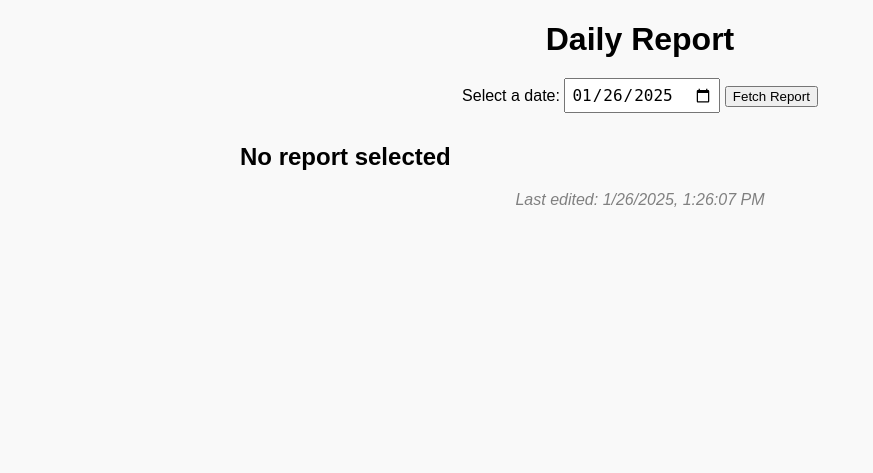
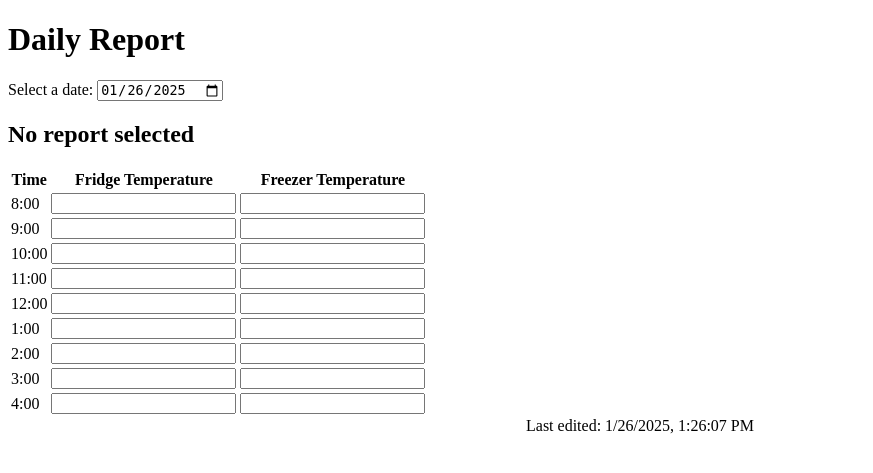
Before and after one commit to fauly/dbtrack, a Flask app: page / in a window 1280 px wide. Shown: the top 473 px of the page, without its empty margins (0-873 px from the left). Run offline with Flask 3, Linux system fonts and the light colour scheme; data comes from the database, SQL or seed files in the repository.

Commit message:
just a redo, it was getting a mess

```diff
--- a/main.py
+++ b/main.py
@@ -18,7 +18,7 @@ class DailyLog(db.Model):
     id = db.Column(db.Integer, primary_key=True)
     date = db.Column(db.Date, default=date.today, nullable=False)
     last_edited = db.Column(db.DateTime, default=datetime.utcnow, onupdate=datetime.utcnow, nullable=False)
-    temperatures = db.Column(db.JSON, default={})  # JSON column for temperatures
+    temperatures = db.Column(db.JSON, default={})  # Store fridge/freezer data
     opening_clean = db.Column(db.Boolean, default=False)
     midday_clean = db.Column(db.Boolean, default=False)
     end_of_day_clean = db.Column(db.Boolean, default=False)
@@ -33,22 +33,19 @@ def index():
 @app.route("/api/daily-report", methods=["GET"])
 def get_daily_report():
     report_date_str = request.args.get("date", date.today().isoformat())
-
     try:
         report_date = datetime.strptime(report_date_str, "%Y-%m-%d").date()
     except ValueError:
         return jsonify({"error": "Invalid date format. Please use YYYY-MM-DD."}), 400
 
     log = DailyLog.query.filter_by(date=report_date).first()
-
     if not log:
         log = DailyLog(date=report_date, temperatures={})
         db.session.add(log)
         db.session.commit()
 
     data = {col.name: getattr(log, col.name) for col in log.__table__.columns}
-    # Ensure temperatures is always a dictionary
-    data["temperatures"] = data["temperatures"] or {}
+    data["temperatures"] = data["temperatures"] or {}  # Ensure temperatures are always a dictionary
     return jsonify(data)
 
 @app.route("/api/update", methods=["POST"])
@@ -63,14 +60,11 @@ def update_field():
     except ValueError:
         return jsonify({"success": False, "error": "Invalid date format. Please use YYYY-MM-DD."}), 400
 
-    field, value = data["field"], data["value"]
-
-    if field == "date":
-        return jsonify({"success": False, "error": "Date cannot be updated dynamically."}), 400
-
     log = DailyLog.query.filter_by(date=report_date).first()
     if not log:
         return jsonify({"success": False, "error": f"No log found for {report_date}."}), 404
+
+    field, value = data["field"], data["value"]
 
     if field == "temperatures" and isinstance(value, dict):
         existing_temperatures = log.temperatures or {}
--- a/static/js/daily.js
+++ b/static/js/daily.js
@@ -1,8 +1,8 @@
 document.addEventListener("DOMContentLoaded", () => {
     const dateInput = document.getElementById("date-input");
-    const reportContainer = document.getElementById("report-container");
+    const reportContainer = document.getElementById("report-form");
     const lastEditedElement = document.getElementById("last-edited");
-    const today = new Date().toISOString().split("T")[0];
+    const today = formatDate(new Date());
     dateInput.value = today;
 
     async function fetchReport(date) {
@@ -12,7 +12,6 @@ document.addEventListener("DOMContentLoaded", () => {
 
             if (data.error) {
                 reportContainer.innerHTML = `<p>${data.error}</p>`;
-                lastEditedElement.textContent = "Last edited: Not yet edited";
                 return;
             }
 
@@ -20,40 +19,44 @@ document.addEventListener("DOMContentLoaded", () => {
                 data.last_edited ? new Date(data.last_edited).toLocaleString() : "Not yet edited"
             }`;
 
-            populateForm(data); // Dynamically populate fields based on data
+            populateForm(data);
         } catch (error) {
             console.error("Error fetching report:", error);
         }
     }
 
-    dateInput.addEventListener("change", () => {
-        const selectedDate = dateInput.value;
-        if (!selectedDate) {
-            alert("Please select a date.");
-            return;
-        }
-        fetchReport(selectedDate);
+    function populateForm(data) {
+        reportContainer.innerHTML = "";
+
+        const tempTable = document.createElement("table");
+        tempTable.innerHTML = `<tr><th>Time</th><th>Fridge Temperature</th><th>Freezer Temperature</th></tr>`;
+
+        ["8", "9", "10", "11", "12", "1", "2", "3", "4"].forEach((hour) => {
+            const row = document.createElement("tr");
+            const fridgeTemp = data.temperatures[`fridge_${hour}`] || "";
+            const freezerTemp = data.temperatures[`freezer_${hour}`] || "";
+
+            row.innerHTML = `
+                <td>${hour}:00</td>
+                <td><input type="text" data-field="temperatures" data-key="fridge_${hour}" value="${fridgeTemp}"></td>
+                <td><input type="text" data-field="temperatures" data-key="freezer_${hour}" value="${freezerTemp}"></td>
+            `;
+            tempTable.appendChild(row);
         });
 
-    fetchReport(today);
-});
-
-async function updateField(field, value, date = new Date().toISOString().split("T")[0]) {
-    if (field === "date") {
-        console.error("Date field should not be updated dynamically.");
-        return;
+        reportContainer.appendChild(tempTable);
     }
 
-    const normalizedDate = formatDate(date);
+    async function updateField(field, value, date = today) {
         try {
             const response = await fetch("/api/update", {
                 method: "POST",
                 headers: { "Content-Type": "application/json" },
-            body: JSON.stringify({ field, value, date: normalizedDate }),
+                body: JSON.stringify({ field, value, date }),
             });
             const result = await response.json();
             if (result.success) {
-            console.log(`Successfully updated ${field}`);
+                showNotification("Data saved successfully!");
             } else {
                 console.error("Failed to update:", result.error);
             }
@@ -62,30 +65,18 @@ async function updateField(field, value, date = new Date().toISOString().split("
         }
     }
 
-function populateForm(data) {
-    // Populate temperature fields
-    if (data.temperatures) {
-        Object.entries(data.temperatures).forEach(([key, value]) => {
-            const input = document.querySelector(`[data-field="${key}"]`);
-            if (input) {
-                input.value = value || "";
+    dateInput.addEventListener("change", () => {
+        fetchReport(dateInput.value);
+    });
+
+    fetchReport(today);
+
+    reportContainer.addEventListener("change", (e) => {
+        if (e.target.tagName === "INPUT") {
+            const field = e.target.dataset.field;
+            const key = e.target.dataset.key;
+            const value = e.target.value;
+            updateField(field, { [key]: value });
         }
     });
-    }
-
-    // Populate checkbox fields
-    document.querySelectorAll("input[type='checkbox']").forEach((checkbox) => {
-        const key = checkbox.dataset.field;
-        if (data[key] !== undefined) {
-            checkbox.checked = data[key] === true || data[key] === "true";
-        }
 });
-}
-
-function formatDate(dateString) {
-    const date = new Date(dateString);
-    const year = date.getFullYear();
-    const month = String(date.getMonth() + 1).padStart(2, "0"); // Months are 0-indexed
-    const day = String(date.getDate()).padStart(2, "0");
-    return `${year}-${month}-${day}`;
-}
--- a/static/js/functions.js
+++ b/static/js/functions.js
@@ -1,107 +1,25 @@
 function formatDate(dateString) {
     const date = new Date(dateString);
     const year = date.getFullYear();
-    const month = String(date.getMonth() + 1).padStart(2, '0'); // Months are 0-indexed
+    const month = String(date.getMonth() + 1).padStart(2, '0');
     const day = String(date.getDate()).padStart(2, '0');
     return `${year}-${month}-${day}`;
 }
 
-async function updateField(field, value, date = new Date().toISOString().split("T")[0]) {
-    const normalizedDate = formatDate(date); // Normalize the date
-    if (field === "date") {
-        console.error("Date should not be updated dynamically.");
-        return;
-    }
+function showNotification(message) {
+    const notification = document.createElement("div");
+    notification.textContent = message;
+    notification.style.position = "fixed";
+    notification.style.bottom = "20px";
+    notification.style.right = "20px";
+    notification.style.backgroundColor = "green";
+    notification.style.color = "white";
+    notification.style.padding = "10px";
+    notification.style.borderRadius = "5px";
+    notification.style.boxShadow = "0 4px 6px rgba(0, 0, 0, 0.2)";
+    document.body.appendChild(notification);
 
-    try {
-        const response = await fetch("/api/update", {
-            method: "POST",
-            headers: { "Content-Type": "application/json" },
-            body: JSON.stringify({ field, value, date: normalizedDate }),
-        });
-        const result = await response.json();
-        if (result.success) {
-            console.log(`Successfully updated ${field}`);
-        } else {
-            console.error("Failed to update:", result.error);
-        }
-    } catch (error) {
-        console.error("Error updating field:", error);
-    }
+    setTimeout(() => {
+        notification.remove();
+    }, 3000);
 }
-
-
-function loadFormData(data) {
-    if (!data) return;
-
-    // Load text inputs
-    document.querySelectorAll("input[type='text']").forEach((input) => {
-        const key = input.dataset.field;
-        if (key.startsWith("fridge_") || key.startsWith("freezer_")) {
-            // Handle temperature fields
-            const tempKey = key.split("_").join("_");
-            if (data.temperatures && tempKey in data.temperatures) {
-                input.value = data.temperatures[tempKey];
-            }
-        } else if (data[key]) {
-            input.value = data[key];
-        }
-    });
-
-    // Load checkboxes
-    document.querySelectorAll("input[type='checkbox']").forEach((checkbox) => {
-        const key = checkbox.dataset.field;
-        if (data[key] !== undefined) {
-            checkbox.checked = data[key] === true || data[key] === "true";
-        }
-    });
-
-    // Update last edited display
-    const lastEditedElement = document.getElementById("last-edited");
-    if (lastEditedElement && data.last_edited) {
-        lastEditedElement.textContent = `Last edited: ${new Date(data.last_edited).toLocaleString()}`;
-    }
-}
-
-
-function createTemperatureTable(data) {
-    const timeSlots = ["8", "9", "10", "11", "12", "1", "2", "3", "4"];
-    const table = document.createElement("table");
-    table.className = "temp-table";
-
-    const thead = document.createElement("thead");
-    const headerRow = document.createElement("tr");
-    headerRow.innerHTML = `
-        <th>Time</th>
-        <th>Fridge Temperature (°C)</th>
-        <th>Freezer Temperature (°C)</th>
-    `;
-    thead.appendChild(headerRow);
-    table.appendChild(thead);
-
-    const tbody = document.createElement("tbody");
-    timeSlots.forEach((time) => {
-        const row = document.createElement("tr");
-        const timeCell = document.createElement("td");
-        timeCell.textContent = `${time}:00`;
-        row.appendChild(timeCell);
-
-        ["fridge", "freezer"].forEach((type) => {
-            const tempCell = document.createElement("td");
-            const input = document.createElement("input");
-            input.type = "text";
-            input.value = data.temperatures?.[`${type}_${time}`] || "";
-            input.dataset.field = `${type}_${time}`;
-            input.addEventListener("change", (e) => {
-                updateField("temperatures", { [e.target.dataset.field]: e.target.value }, data.date);
-            });
-            tempCell.appendChild(input);
-            row.appendChild(tempCell);
-        });
-
-        tbody.appendChild(row);
-    });
-    table.appendChild(tbody);
-
-    return table;
-}
--- a/templates/daily-report.html
+++ b/templates/daily-report.html
@@ -5,37 +5,7 @@
     <meta name="viewport" content="width=device-width, initial-scale=1.0">
     <title>Daily Report</title>
     <style>
-        body {
-            font-family: Arial, sans-serif;
-            margin: 20px;
-            padding: 0;
-            background-color: #f9f9f9;
-        }
-        .container {
-            max-width: 800px;
-            margin: auto;
-        }
-        h1 {
-            text-align: center;
-            margin-bottom: 20px;
-        }
-        .search-section {
-            text-align: center;
-            margin-bottom: 30px;
-        }
-        .search-section input[type="date"] {
-            padding: 5px;
-            font-size: 16px;
-        }
-        .strike {
-            text-decoration: line-through;
-            color: red;
-        }
-        .completion-time {
-            color: green;
-            margin-left: 10px;
-            font-style: italic;
-        }
+        /* Add your styles here */
     </style>
     <script src="/static/js/functions.js"></script>
     <script src="/static/js/daily.js"></script>
@@ -46,15 +16,12 @@
         <div class="search-section">
             <label for="date-input">Select a date:</label>
             <input type="date" id="date-input">
-            <button id="fetch-report">Fetch Report</button>
         </div>
         <h2 id="report-date">No report selected</h2>
-        <div id="report-form" style="display: none;">
-            <!-- The report form will be dynamically populated -->
+        <div id="report-form">
+            <!-- Form dynamically generated -->
         </div>
-        <div id="last-edited" style="text-align: center; margin-top: 20px; font-style: italic; color: gray;">
-            Last edited: Not yet edited
-        </div>
+        <div id="last-edited" style="text-align: center;">Last edited: Not yet edited</div>
     </div>
 </body>
 </html>
```
Lines whose indentation alone changed are shown as unchanged.
